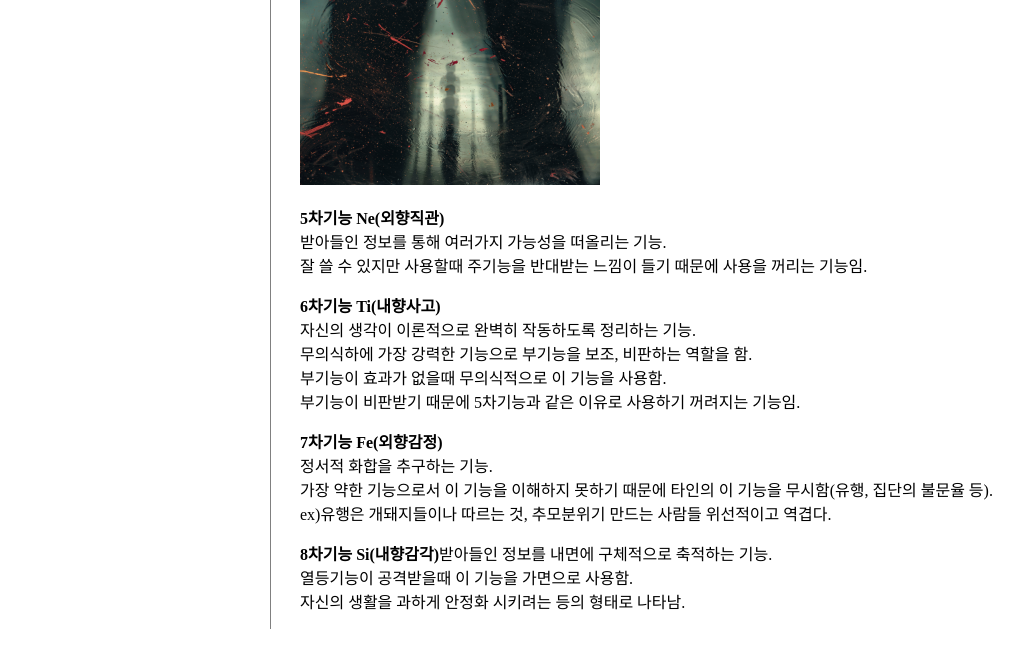
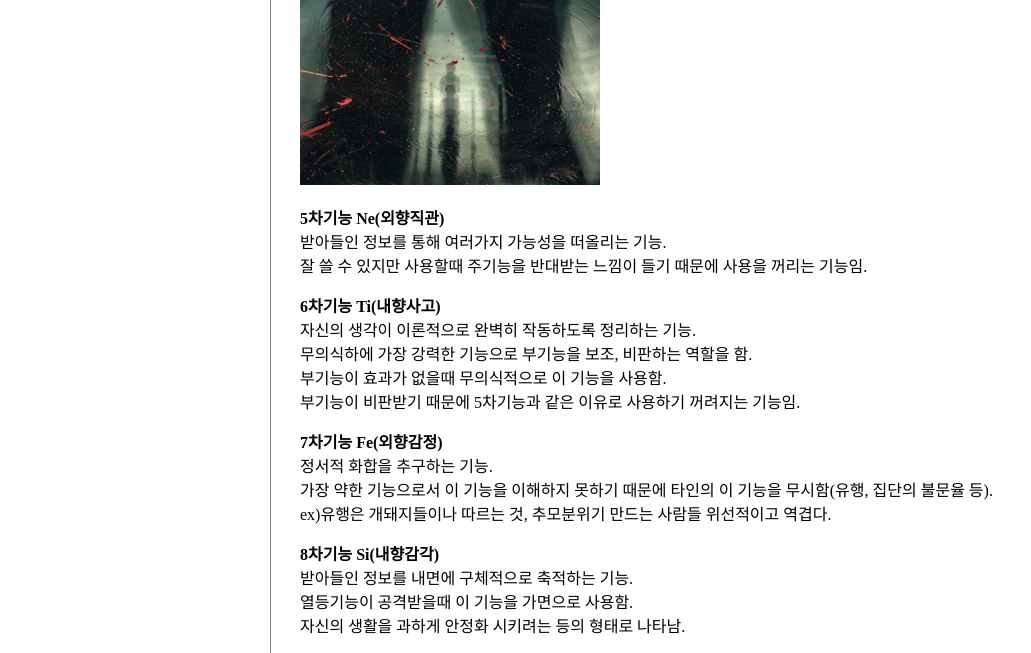
Before and after one commit to ha-min/first, a plain HTML site: page 2.html in a window 1280 px wide. Shown: the part 175-828 px from the top of the page, without its empty margins (0-1031 px from the left). Before the commit the page ends 804 px from the top, so only its background shows below. Drawn offline with Linux system fonts and the light colour scheme.

Commit message:
Update 2.html

```diff
--- a/2.html
+++ b/2.html
@@ -45,7 +45,7 @@
                 <p>
                     <strong>7차기능 Fe(외향감정)</strong><br>정서적 화합을 추구하는 기능.<br>가장 약한 기능으로서 이 기능을 이해하지 못하기 때문에 타인의 이 기능을 무시함(유행, 집단의 불문율 등).<br>ex)유행은 개돼지들이나 따르는 것, 추모분위기 만드는 사람들 위선적이고 역겹다.</p>
                 <p>
-                    <strong>8차기능 Si(내향감각)</strong>받아들인 정보를 내면에 구체적으로 축적하는 기능.<br>열등기능이 공격받을때 이 기능을 가면으로 사용함.<br>자신의 생활을 과하게 안정화 시키려는 등의 형태로 나타남.</p>
+                    <strong>8차기능 Si(내향감각)</strong><br>받아들인 정보를 내면에 구체적으로 축적하는 기능.<br>열등기능이 공격받을때 이 기능을 가면으로 사용함.<br>자신의 생활을 과하게 안정화 시키려는 등의 형태로 나타남.</p>
             </div>
         </div>
         <!--Start of Tawk.to Script-->
```
